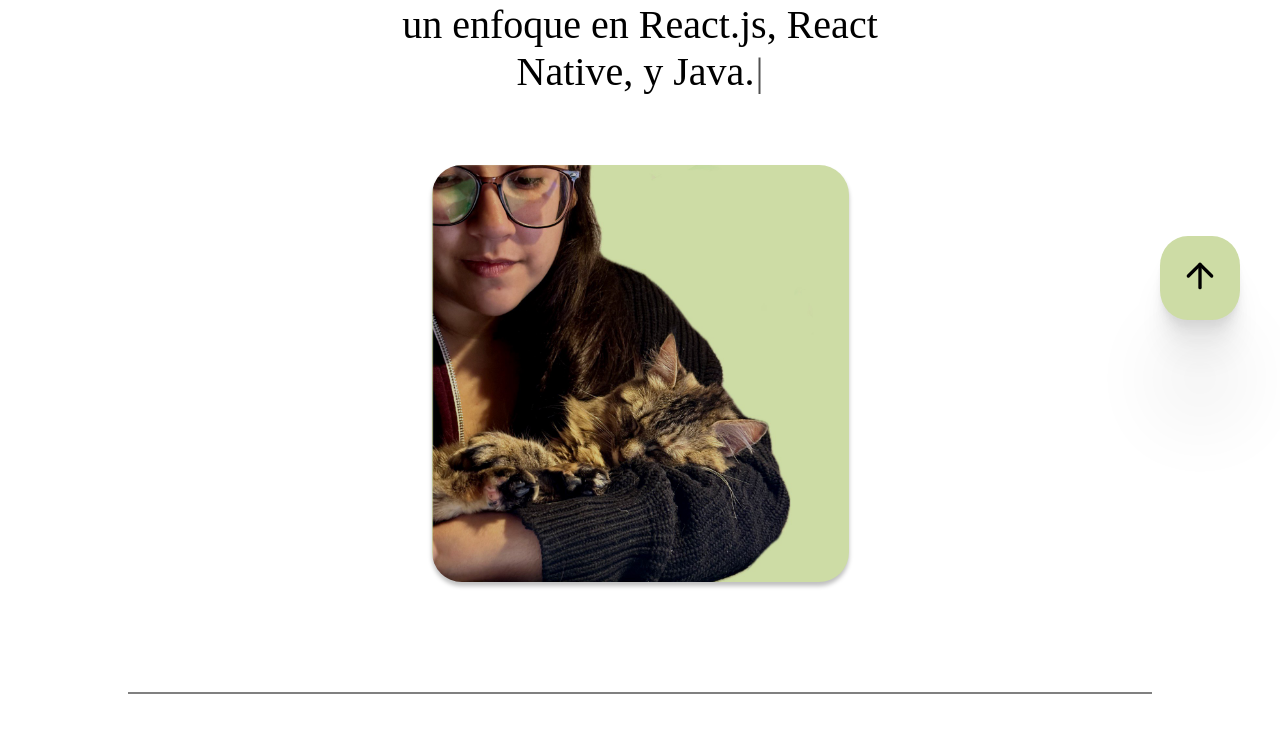
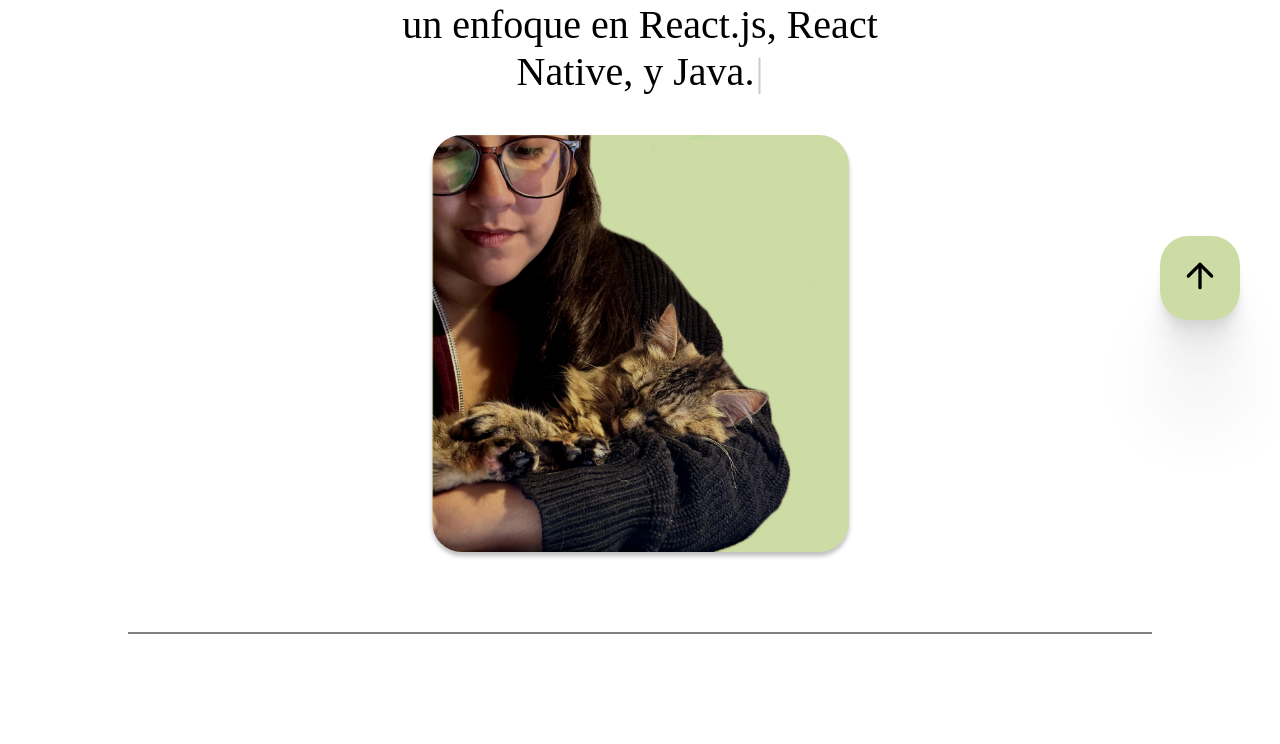
Before and after one commit to AlexandraOliv14/alexandraoliv14.github.io, a React (Create React App) app: page /about in a window 1280 px wide. Shown: the part 440-1184 px from the top of the page. Built offline with nearby package versions, Linux system fonts and the light colour scheme; a web font is replaced by a local one.

Commit message:
FIX: margin img

```diff
--- a/src/sass/about.sass
+++ b/src/sass/about.sass
@@ -18,7 +18,6 @@
         flex-basis: 600px
         justify-content: center
         align-items: center
-        margin: 30px
         img
             border-radius: 30px
             background-color: #FFFFFF
--- a/src/views/About.tsx
+++ b/src/views/About.tsx
@@ -43,8 +43,6 @@ export const About = () => {
         }
         // eslint-disable-next-line react-hooks/exhaustive-deps
     }, [inViewport, inViewportFind])
-
-
 
     return (
         <div className='about'>
```
